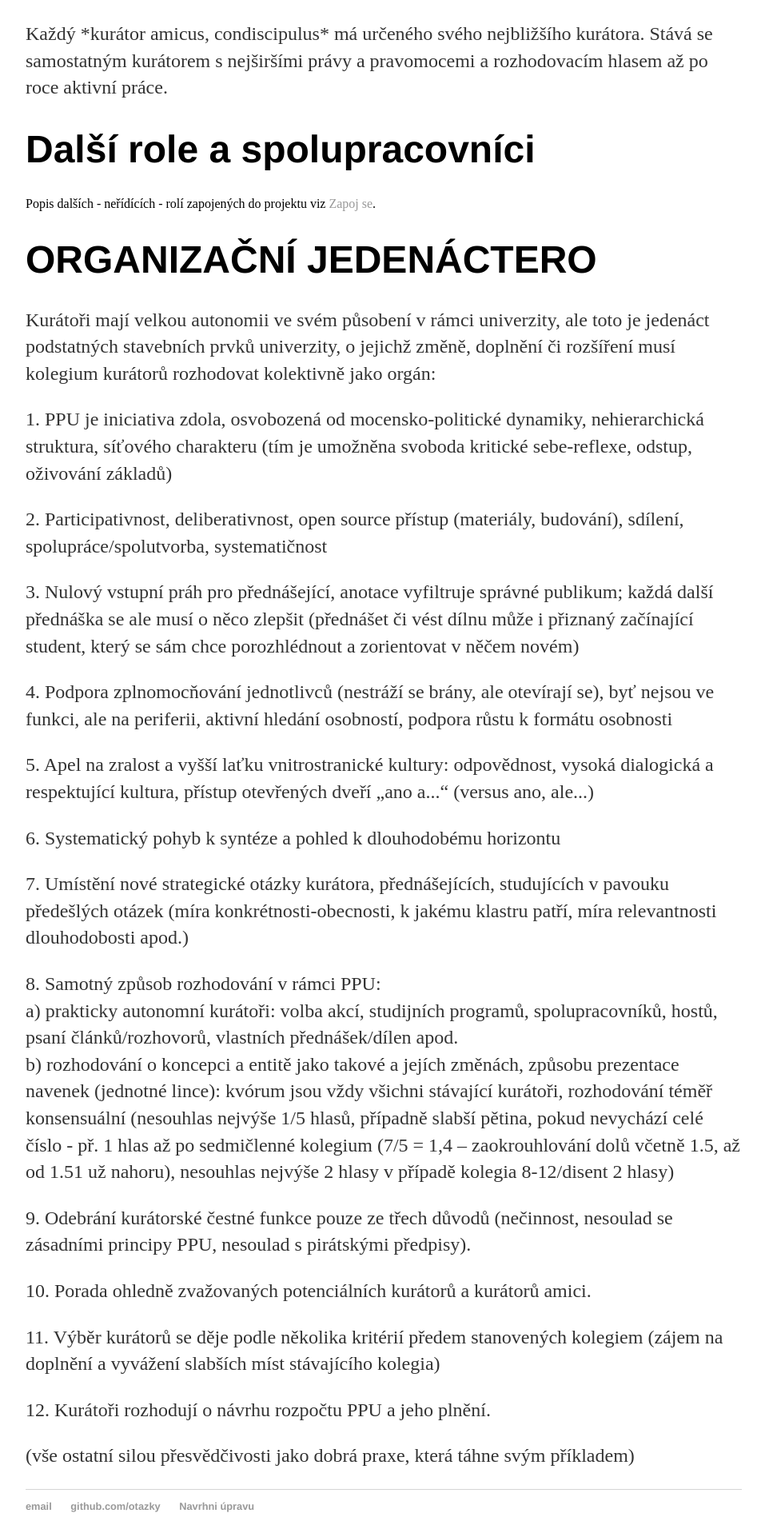
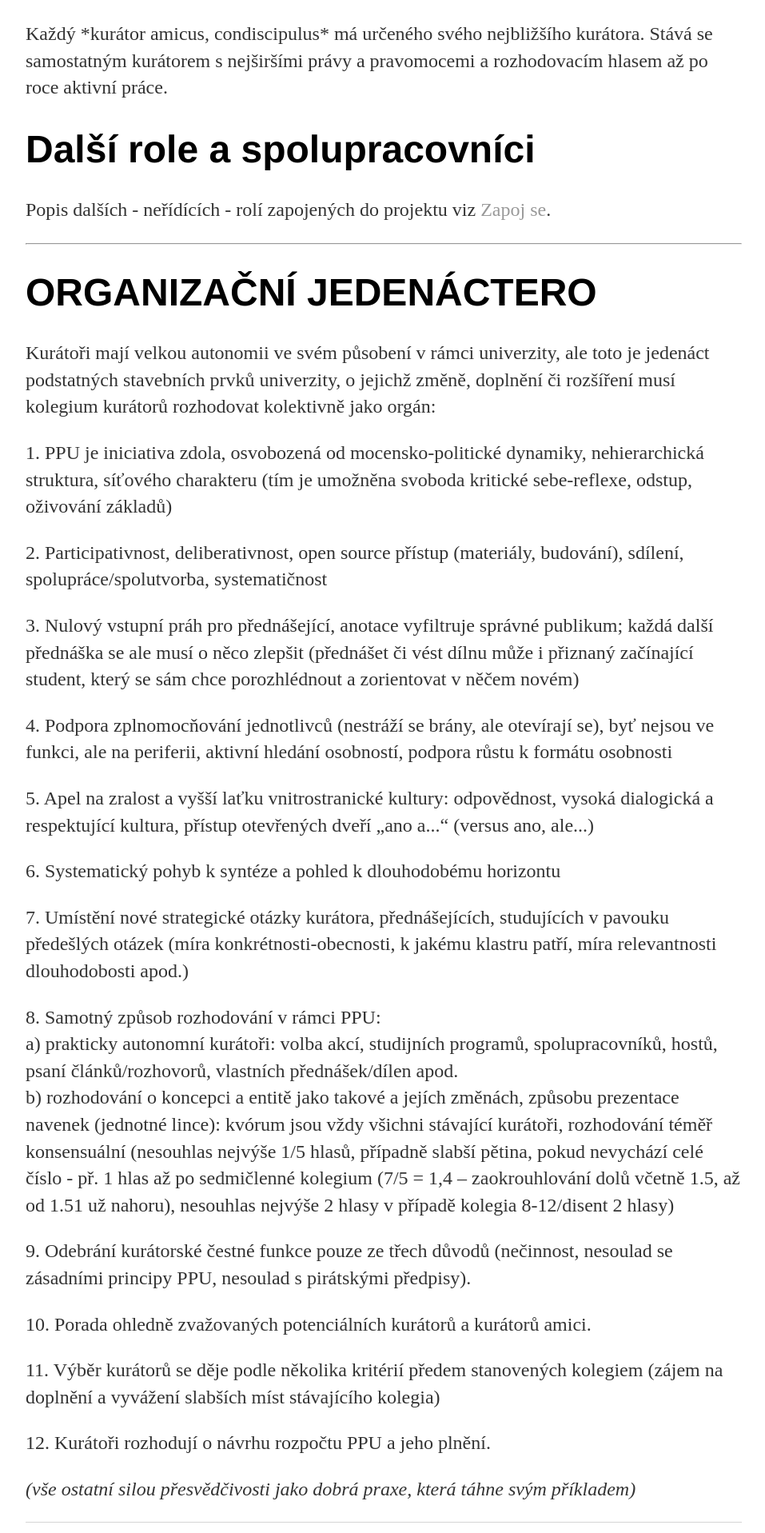
Before and after one commit to otazky/otazky.github.io, a Jekyll site: the page built from kuratori/index.html, in a window 1280 px wide. Shown: the part 1680-3597 px from the top of the page at 80% size, without its empty margins (160-1117 px from the left). Built offline with Jekyll 4.4.1, drawn with Linux system fonts in a browser that asks for light colours.

Commit message:
Drobné úpravy, font, horizontální čára

```diff
--- a/kuratori/index.html
+++ b/kuratori/index.html
@@ -34,8 +34,9 @@
     <p>Každý *kurátor amicus, condiscipulus* má určeného svého nejbližšího kurátora. Stává se samostatným kurátorem s nejširšími právy a pravomocemi a rozhodovacím hlasem až po roce aktivní práce.</p>
 
   <h1> Další role a spolupracovníci</h1>
-  Popis dalších - neřídících - rolí zapojených do projektu viz <a href="/spoluprace">Zapoj se</a>.
+ <p> Popis dalších - neřídících - rolí zapojených do projektu viz <a href="/spoluprace">Zapoj se</a>.</p>
 
+  <hr>
   <h1>ORGANIZAČNÍ JEDENÁCTERO </h1>
 
  <p> Kurátoři mají velkou autonomii ve svém působení v rámci univerzity, ale toto je jedenáct podstatných stavebních prvků univerzity, o jejichž změně, doplnění či rozšíření musí kolegium kurátorů rozhodovat kolektivně jako orgán:</p>
@@ -68,7 +69,7 @@
 
 <p>12. Kurátoři rozhodují o návrhu rozpočtu PPU a jeho plnění.</p>
 
-  <p>(vše ostatní silou přesvědčivosti jako dobrá praxe, která táhne svým příkladem)</p>
+  <p><i>(vše ostatní silou přesvědčivosti jako dobrá praxe, která táhne svým příkladem)</i></p>
 
 
 </div>
```
